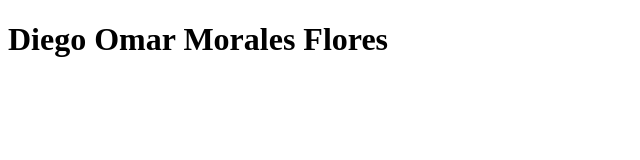
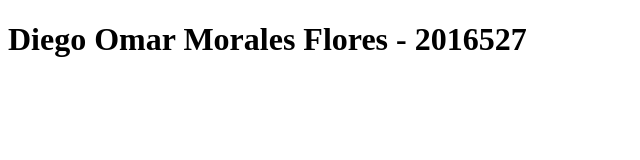
Before and after one commit to dmorales-2016527/IN5AM-V, a plain HTML site: page index.html in a window 1280 px wide. Shown: the whole page, without its empty margins (0-640 px from the left). Drawn offline with Linux system fonts and the light colour scheme.

Commit message:
Se agregó el número de carné del estudiante

```diff
--- a/index.html
+++ b/index.html
@@ -6,7 +6,7 @@
     <title>Primera Página con GIT</title>
 </head>
 <body>
-    <h1>Diego Omar Morales Flores</h1>
+    <h1>Diego Omar Morales Flores - 2016527</h1>
 
 </body>
 </html>
```
